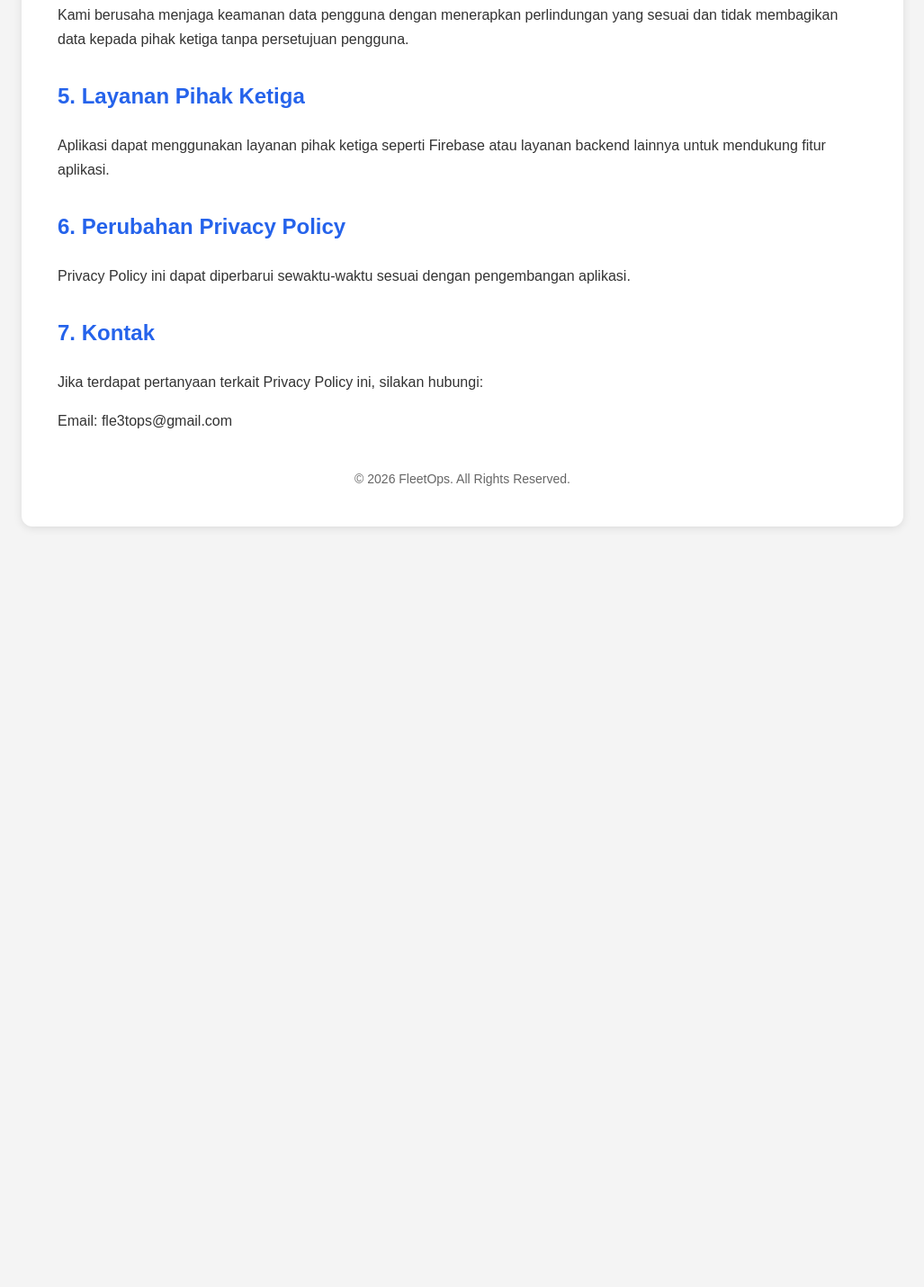
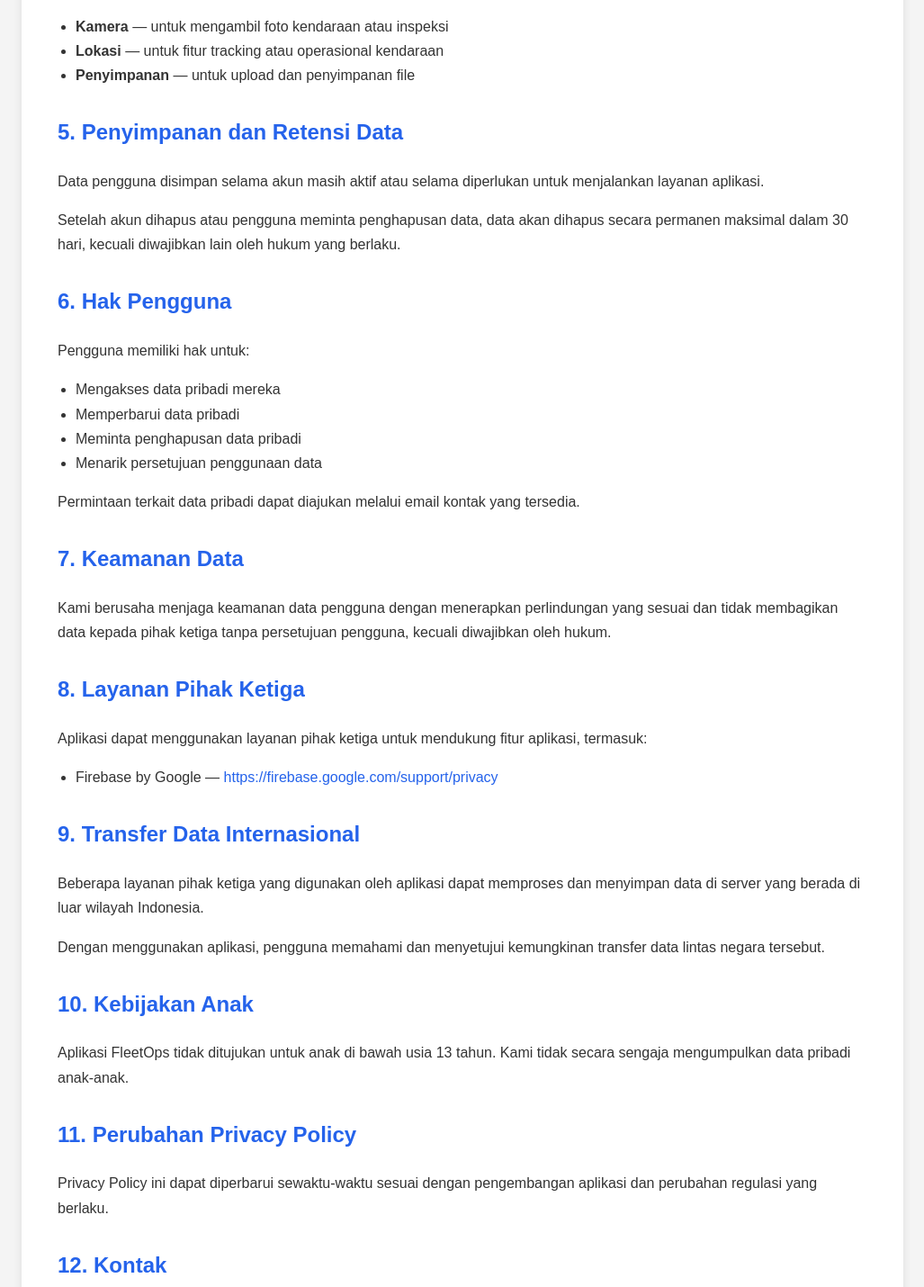
Before and after one commit to fleetops-pbl/privacy-policy, a plain HTML site: page index.html in a window 1280 px wide. Shown: the part 1113-2543 px from the top of the page at 90% size, without its empty margins (126-1153 px from the left). Before the commit the page ends 1738 px from the top, so only its background shows below. Drawn offline with Linux system fonts and the light colour scheme.

Commit message:
Update index.html

```diff
--- a/index.html
+++ b/index.html
@@ -57,6 +57,21 @@
       border-radius:6px;
       margin-top:20px;
     }
+
+    .date{
+      margin-top:10px;
+      font-size:14px;
+      color:#666;
+    }
+
+    a{
+      color:#2563eb;
+      text-decoration:none;
+    }
+
+    a:hover{
+      text-decoration:underline;
+    }
   </style>
 </head>
 
@@ -66,12 +81,26 @@
     <h1>Privacy Policy</h1>
     <p><strong>FleetOps Mobile Application</strong></p>
 
+    <p class="date">
+      Berlaku sejak: 15 Mei 2026
+    </p>
+
     <div class="highlight">
       Privacy Policy ini menjelaskan bagaimana FleetOps mengumpulkan,
-      menggunakan, dan melindungi informasi pengguna saat menggunakan aplikasi.
+      menggunakan, menyimpan, dan melindungi informasi pengguna saat
+      menggunakan aplikasi.
     </div>
 
-    <h2>1. Informasi yang Kami Kumpulkan</h2>
+    <h2>1. Dasar Hukum Pemrosesan Data</h2>
+
+    <p>
+      Pemrosesan data pribadi pengguna dilakukan sesuai dengan
+      Undang-Undang Republik Indonesia Nomor 27 Tahun 2022
+      tentang Perlindungan Data Pribadi (UU PDP).
+    </p>
+
+    <h2>2. Informasi yang Kami Kumpulkan</h2>
+
     <p>
       Aplikasi dapat mengumpulkan beberapa informasi berikut:
     </p>
@@ -84,7 +113,8 @@
       <li>Lokasi perangkat (jika fitur lokasi digunakan)</li>
     </ul>
 
-    <h2>2. Penggunaan Informasi</h2>
+    <h2>3. Penggunaan Informasi</h2>
+
     <p>
       Informasi yang dikumpulkan digunakan untuk:
     </p>
@@ -96,37 +126,109 @@
       <li>Meningkatkan performa dan layanan aplikasi</li>
     </ul>
 
-    <h2>3. Permission Aplikasi</h2>
+    <h2>4. Permission Aplikasi</h2>
+
     <p>
       Aplikasi dapat meminta beberapa izin berikut:
     </p>
 
     <ul>
-      <li><strong>Kamera</strong> — untuk mengambil foto kendaraan atau inspeksi</li>
-      <li><strong>Lokasi</strong> — untuk fitur tracking atau operasional kendaraan</li>
-      <li><strong>Penyimpanan</strong> — untuk upload dan penyimpanan file</li>
+      <li>
+        <strong>Kamera</strong> — untuk mengambil foto kendaraan atau inspeksi
+      </li>
+
+      <li>
+        <strong>Lokasi</strong> — untuk fitur tracking atau operasional kendaraan
+      </li>
+
+      <li>
+        <strong>Penyimpanan</strong> — untuk upload dan penyimpanan file
+      </li>
     </ul>
 
-    <h2>4. Keamanan Data</h2>
+    <h2>5. Penyimpanan dan Retensi Data</h2>
+
+    <p>
+      Data pengguna disimpan selama akun masih aktif
+      atau selama diperlukan untuk menjalankan layanan aplikasi.
+    </p>
+
+    <p>
+      Setelah akun dihapus atau pengguna meminta penghapusan data,
+      data akan dihapus secara permanen maksimal dalam 30 hari,
+      kecuali diwajibkan lain oleh hukum yang berlaku.
+    </p>
+
+    <h2>6. Hak Pengguna</h2>
+
+    <p>
+      Pengguna memiliki hak untuk:
+    </p>
+
+    <ul>
+      <li>Mengakses data pribadi mereka</li>
+      <li>Memperbarui data pribadi</li>
+      <li>Meminta penghapusan data pribadi</li>
+      <li>Menarik persetujuan penggunaan data</li>
+    </ul>
+
+    <p>
+      Permintaan terkait data pribadi dapat diajukan melalui email kontak yang tersedia.
+    </p>
+
+    <h2>7. Keamanan Data</h2>
+
     <p>
       Kami berusaha menjaga keamanan data pengguna dengan menerapkan
       perlindungan yang sesuai dan tidak membagikan data kepada pihak ketiga
-      tanpa persetujuan pengguna.
+      tanpa persetujuan pengguna, kecuali diwajibkan oleh hukum.
     </p>
 
-    <h2>5. Layanan Pihak Ketiga</h2>
+    <h2>8. Layanan Pihak Ketiga</h2>
+
     <p>
-      Aplikasi dapat menggunakan layanan pihak ketiga seperti Firebase atau
-      layanan backend lainnya untuk mendukung fitur aplikasi.
+      Aplikasi dapat menggunakan layanan pihak ketiga untuk mendukung
+      fitur aplikasi, termasuk:
     </p>
 
-    <h2>6. Perubahan Privacy Policy</h2>
+    <ul>
+      <li>
+        Firebase by Google —
+        <a href="https://firebase.google.com/support/privacy" target="_blank">
+          https://firebase.google.com/support/privacy
+        </a>
+      </li>
+    </ul>
+
+    <h2>9. Transfer Data Internasional</h2>
+
+    <p>
+      Beberapa layanan pihak ketiga yang digunakan oleh aplikasi
+      dapat memproses dan menyimpan data di server yang berada
+      di luar wilayah Indonesia.
+    </p>
+
+    <p>
+      Dengan menggunakan aplikasi, pengguna memahami dan menyetujui
+      kemungkinan transfer data lintas negara tersebut.
+    </p>
+
+    <h2>10. Kebijakan Anak</h2>
+
+    <p>
+      Aplikasi FleetOps tidak ditujukan untuk anak di bawah usia 13 tahun.
+      Kami tidak secara sengaja mengumpulkan data pribadi anak-anak.
+    </p>
+
+    <h2>11. Perubahan Privacy Policy</h2>
+
     <p>
       Privacy Policy ini dapat diperbarui sewaktu-waktu sesuai dengan
-      pengembangan aplikasi.
+      pengembangan aplikasi dan perubahan regulasi yang berlaku.
     </p>
 
-    <h2>7. Kontak</h2>
+    <h2>12. Kontak</h2>
+
     <p>
       Jika terdapat pertanyaan terkait Privacy Policy ini, silakan hubungi:
     </p>
```
